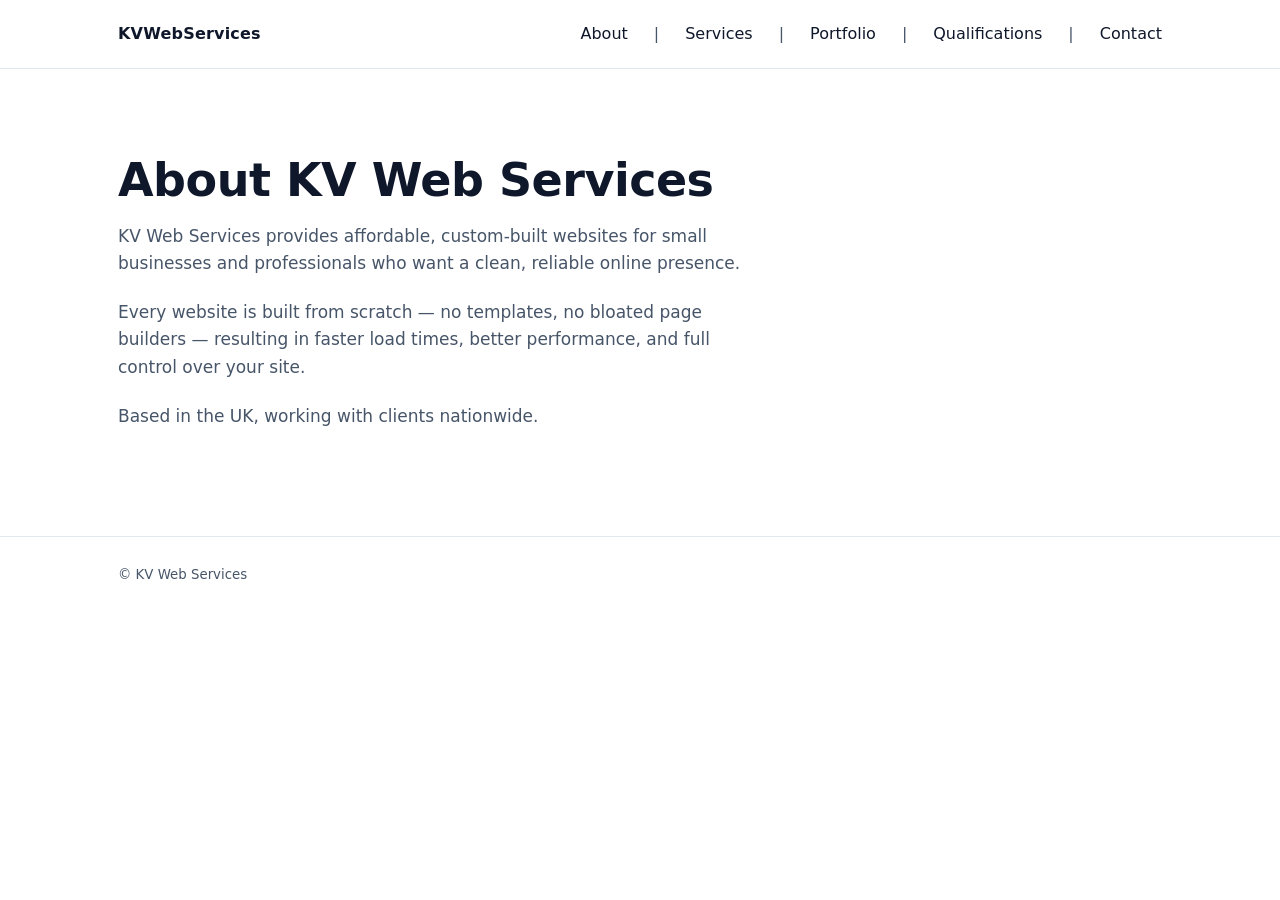
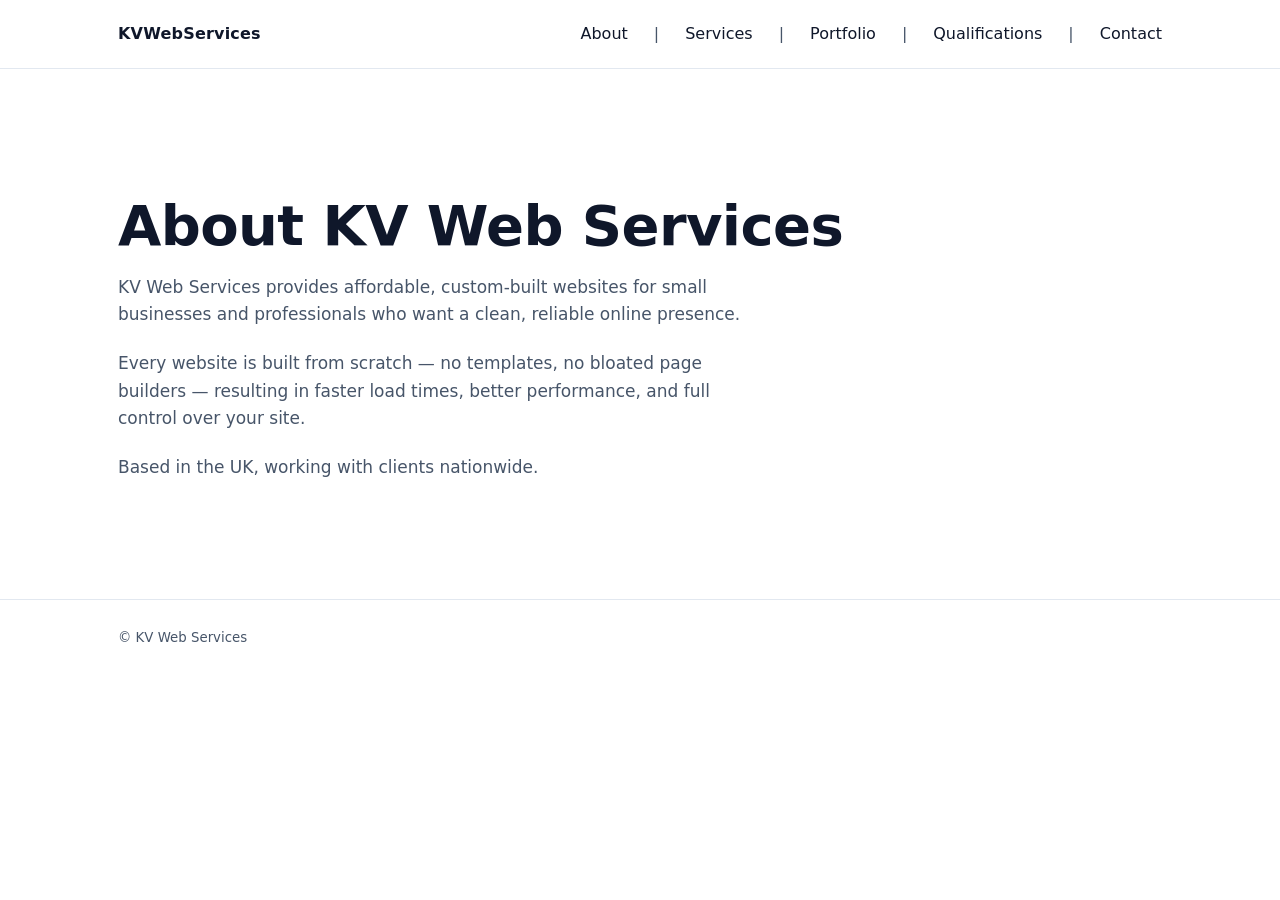

Update style.css

--- a/css/style.css
+++ b/css/style.css
@@ -101,6 +101,14 @@ a {
   font-size: 17px;
   margin-bottom: 22px;
 }
+.hero {
+  padding: 80px 0 48px;
+}
+
+.hero h1 {
+  font-size: clamp(32px, 6vw, 56px);
+  letter-spacing: -0.6px;
+}
 
 .actions {
   display: flex;
@@ -492,3 +500,60 @@ textarea:focus {
   height: 100%;
   display: block;
 }
+/* ================= CASE STUDY ================= */
+
+.case-grid {
+  display: grid;
+  gap: 64px;
+  margin-top: 64px;
+}
+
+@media (min-width: 900px) {
+  .case-grid {
+    grid-template-columns: 1.2fr 1fr;
+    align-items: start;
+  }
+}
+
+.case-card {
+  background: #ffffff;
+  border-radius: 24px;
+  padding: 36px;
+  border: 1px solid rgba(15,23,42,0.06);
+  box-shadow: 0 4px 24px rgba(15,23,42,0.04);
+}
+
+.case-card h2 {
+  font-size: 22px;
+  font-weight: 600;
+  margin-bottom: 18px;
+  letter-spacing: -0.3px;
+}
+
+.case-list {
+  list-style: none;
+  padding: 0;
+  margin: 0;
+}
+
+.case-list li {
+  margin-bottom: 10px;
+  color: var(--muted);
+  line-height: 1.7;
+}
+.video-wrap {
+  position: relative;
+  width: 100%;
+  aspect-ratio: 16 / 9;
+  border-radius: 18px;
+  overflow: hidden;
+  border: 1px solid rgba(15,23,42,0.06);
+  box-shadow: 0 4px 24px rgba(15,23,42,0.05);
+}
+
+.video-wrap iframe {
+  width: 100%;
+  height: 100%;
+  border: 0;
+}
+
